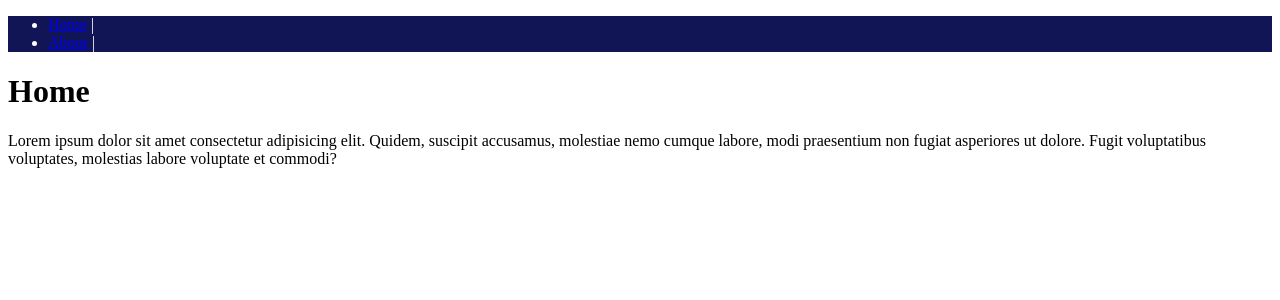
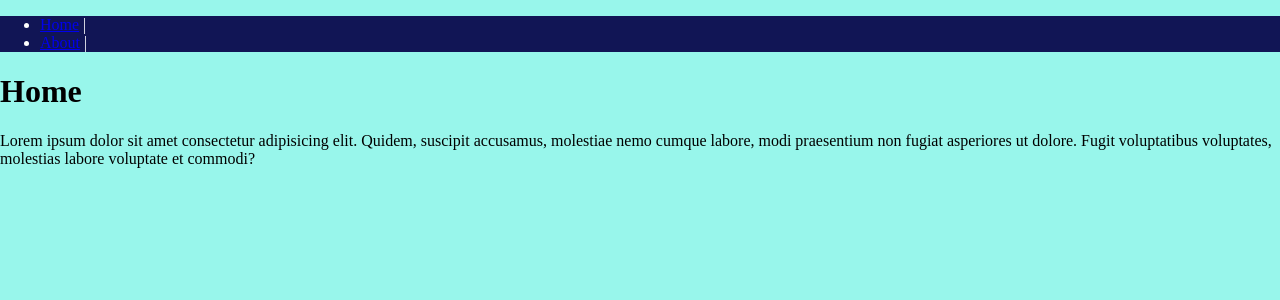
Before and after one commit to huntercox/test-nuxt, a Nuxt app: page / in a window 1280 px wide. Shown: the top 300 px of the page. Built offline with nearby package versions, Linux system fonts and the light colour scheme.

Commit message:
Add stylesheet via assets/css.

```diff
--- /dev/null
+++ b/assets/css/main.css
@@ -0,0 +1,4 @@
+body {
+	margin: 0;
+	background-color: #98f6eb;
+}
--- a/nuxt.config.ts
+++ b/nuxt.config.ts
@@ -1,4 +1,8 @@
 // https://nuxt.com/docs/api/configuration/nuxt-config
 export default defineNuxtConfig({
-  devtools: { enabled: true }
+	devtools: { enabled: true },
+	css: [
+		'@/assets/css/main.css',
+	]
+
 })
```
